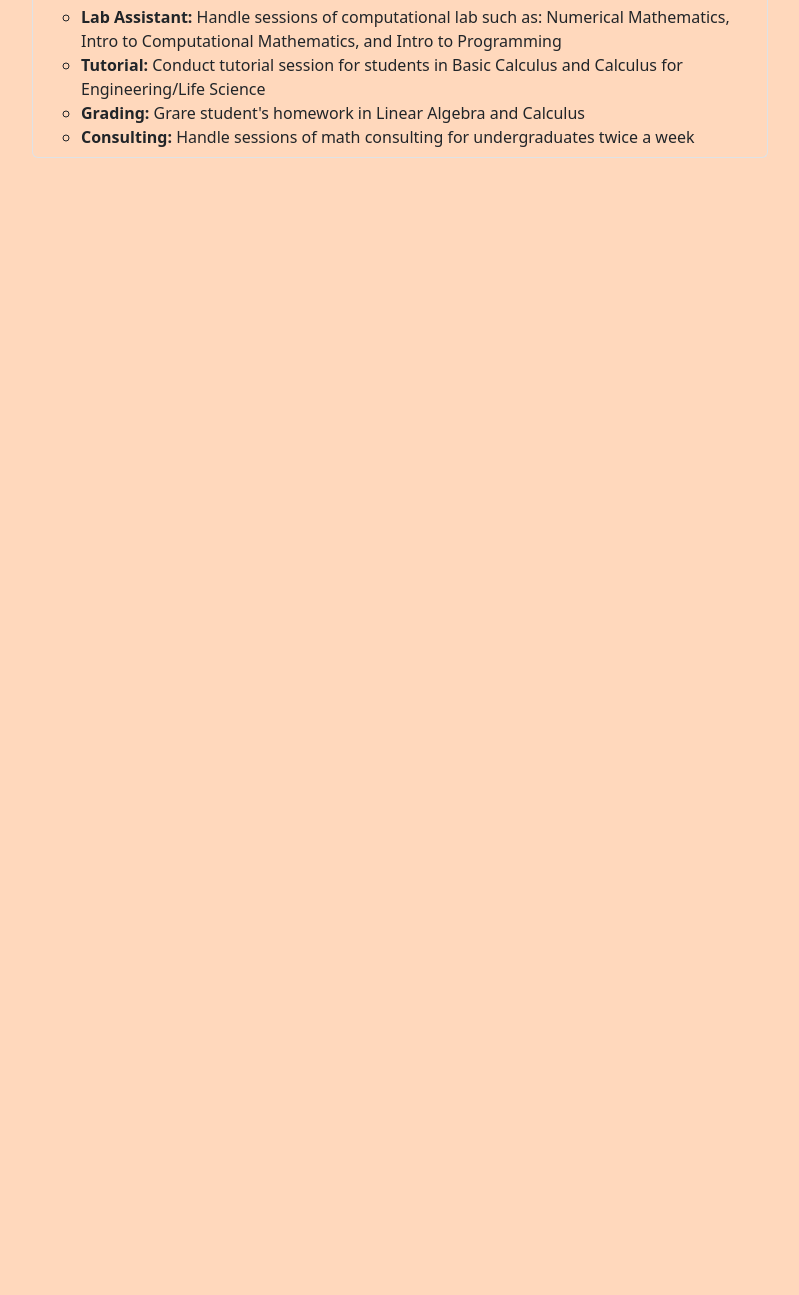
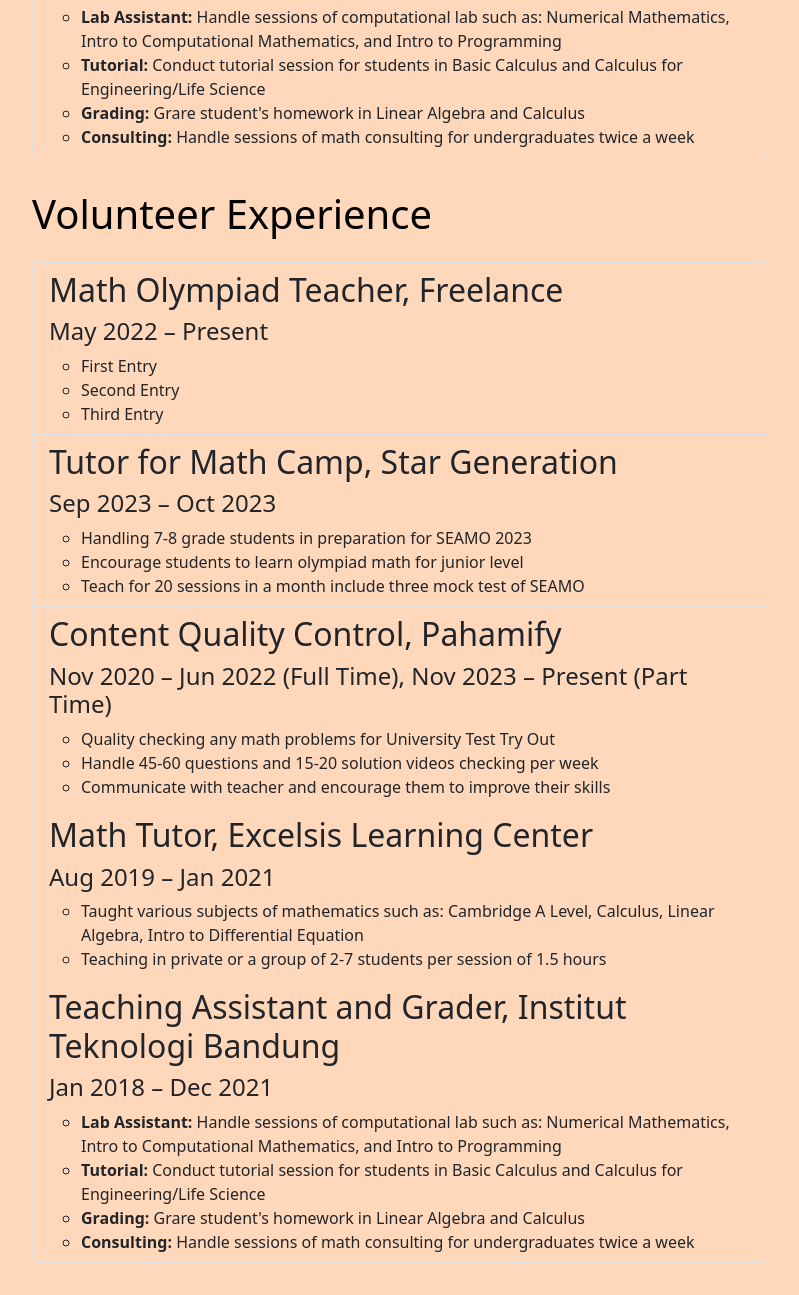
Before and after one commit to moch-zulfikarnj/moch-zulfikarnj.github.io, a plain HTML site: page experiences.html in a window 1280 px wide. Shown: the part 1547-2842 px from the top of the page, without its empty margins (50-849 px from the left). Before the commit the page ends 1737 px from the top, so only its background shows below. Drawn offline with nearby package versions, Linux system fonts and the light colour scheme.

```diff
--- a/experiences.html
+++ b/experiences.html
@@ -227,6 +227,109 @@
         </div>
       </div>
     </section>
+    <!-- Volunteer Experience -->
+    <section id="volunteer-experience">
+      <div class="container">
+        <div class="row mb-3">
+          <div class="col">
+            <h1>Volunteer Experience</h1>
+          </div>
+        </div>
+        <div class="row mb-3">
+          <div class="col-xl-8 mb-3">
+            <ul class="list-group">
+              <li class="list-group-item">
+                <h2>Math Olympiad Teacher, Freelance</h2>
+                <h4>May 2022 &ndash; Present</h4>
+                <ul>
+                  <li>First Entry</li>
+                  <li>Second Entry</li>
+                  <li>Third Entry</li>
+                </ul>
+              </li>
+              <li class="list-group-item">
+                <h2>Tutor for Math Camp, Star Generation</h2>
+                <h4>Sep 2023 &ndash; Oct 2023</h4>
+                <ul>
+                  <li>
+                    Handling 7-8 grade students in preparation for SEAMO 2023
+                  </li>
+                  <li>
+                    Encourage students to learn olympiad math for junior level
+                  </li>
+                  <li>
+                    Teach for 20 sessions in a month include three mock test of
+                    SEAMO
+                  </li>
+                </ul>
+              </li>
+              <li class="list-group-item">
+                <h2>Content Quality Control, Pahamify</h2>
+                <h4>
+                  Nov 2020 &ndash; Jun 2022 (Full Time), Nov 2023 &ndash;
+                  Present (Part Time)
+                </h4>
+                <ul>
+                  <li>
+                    Quality checking any math problems for University Test Try
+                    Out
+                  </li>
+                  <li>
+                    Handle 45-60 questions and 15-20 solution videos checking
+                    per week
+                  </li>
+                  <li>
+                    Communicate with teacher and encourage them to improve their
+                    skills
+                  </li>
+                </ul>
+              </li>
+              <li class="list-group-item">
+                <h2>Math Tutor, Excelsis Learning Center</h2>
+                <h4>Aug 2019 &ndash; Jan 2021</h4>
+                <ul>
+                  <li>
+                    Taught various subjects of mathematics such as: Cambridge A
+                    Level, Calculus, Linear Algebra, Intro to Differential
+                    Equation
+                  </li>
+                  <li>
+                    Teaching in private or a group of 2-7 students per session
+                    of 1.5 hours
+                  </li>
+                </ul>
+              </li>
+              <li class="list-group-item">
+                <h2>
+                  Teaching Assistant and Grader, Institut Teknologi Bandung
+                </h2>
+                <h4>Jan 2018 &ndash; Dec 2021</h4>
+                <ul>
+                  <li>
+                    <span class="fw-bold">Lab Assistant:</span> Handle sessions
+                    of computational lab such as: Numerical Mathematics, Intro
+                    to Computational Mathematics, and Intro to Programming
+                  </li>
+                  <li>
+                    <span class="fw-bold">Tutorial:</span> Conduct tutorial
+                    session for students in Basic Calculus and Calculus for
+                    Engineering/Life Science
+                  </li>
+                  <li>
+                    <span class="fw-bold">Grading:</span> Grare student's
+                    homework in Linear Algebra and Calculus
+                  </li>
+                  <li>
+                    <span class="fw-bold">Consulting:</span> Handle sessions of
+                    math consulting for undergraduates twice a week
+                  </li>
+                </ul>
+              </li>
+            </ul>
+          </div>
+        </div>
+      </div>
+    </section>
     <!-- Under Construction
     <section id="about">
       <div class="container">
```
Also changed, not shown: index.html (+1 -1 lines), img/its-me.jpg (added).
